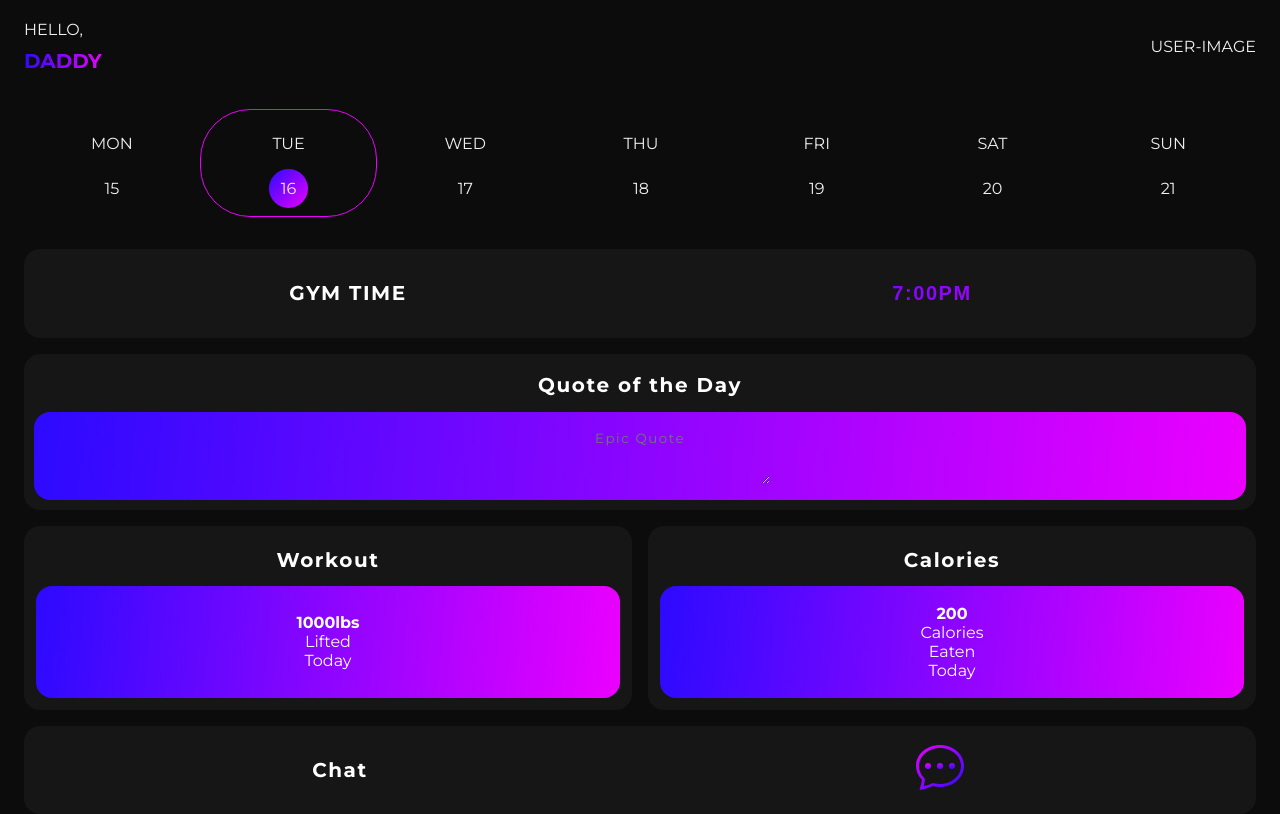
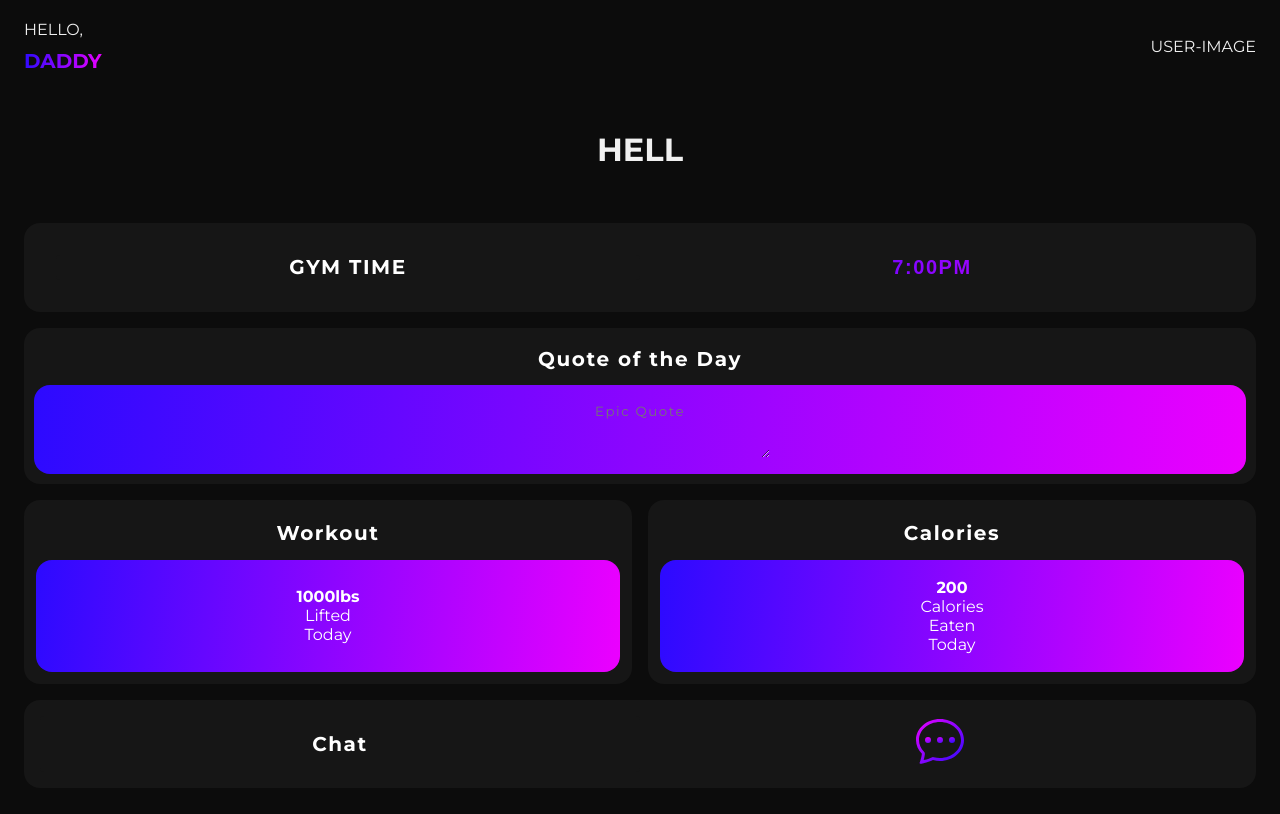
Before and after one commit to Sigword/Workout-App, a Next.js app: page / in a window 1280 px wide. Built offline with nearby package versions, Linux system fonts and the light colour scheme.

Commit message:
Update Calendar.js

```diff
--- a/components/Calendar.js
+++ b/components/Calendar.js
@@ -1,36 +1,23 @@
 import styles from "../styles/Calendar.module.css";
+import { useState } from "react";
 
 const Calendar = () => {
+  const [date, setDate] = useState("");
+  const [day, setDay] = useState("");
+  const [currentDateStyles, setCurrentDateStyles] = useState("calendarDate");
+  const [currentDayStyles, setCurrentDayStyles] = useState("calendarDays");
+
+  const days = [1, 2, 3, 4, 5, 6, 7];
+
+  const dateHandler = () => {
+    const d = new Date();
+    console.log(d.getDate());
+    console.log(d.getDay());
+  };
+
   return (
     <div className={styles.calendarContainer}>
-      <div className="calendarDays">
-        <p>MON</p>
-        <span className="calendarDate">15</span>
-      </div>
-      <div className="calendarDaysSelected">
-        <p>TUE</p>
-        <span className="calendarDateSelected">16</span>
-      </div>
-      <div className="calendarDays">
-        <p>WED</p>
-        <span className="calendarDate">17</span>
-      </div>
-      <div className="calendarDays">
-        <p>THU</p>
-        <span className="calendarDate">18</span>
-      </div>
-      <div className="calendarDays">
-        <p>FRI</p>
-        <span className="calendarDate">19</span>
-      </div>
-      <div className="calendarDays">
-        <p>SAT</p>
-        <span className="calendarDate">20</span>
-      </div>
-      <div className="calendarDays">
-        <p>SUN</p>
-        <span className="calendarDate">21</span>
-      </div>
+      <h1>HELL</h1>
     </div>
   );
 };
```
